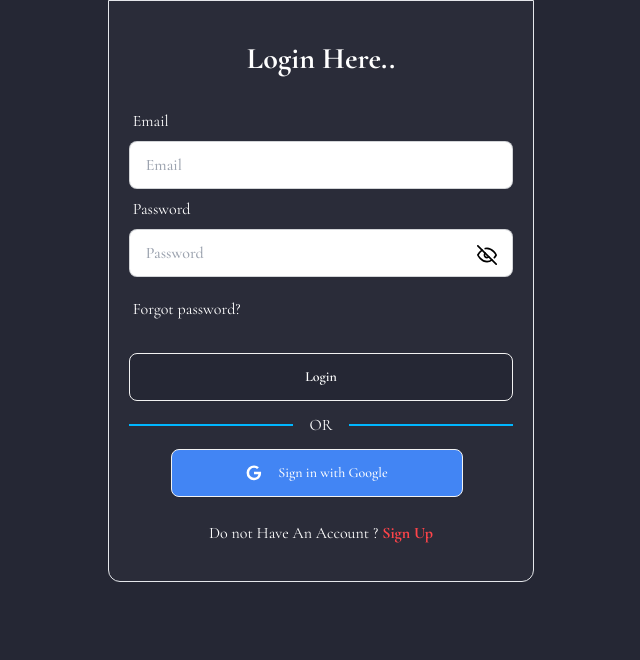
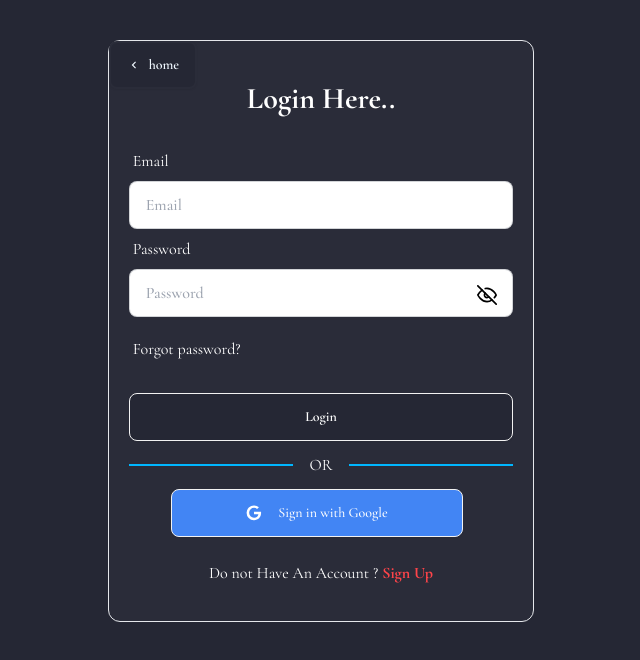
Before and after one commit to alsafa012/job-task-project, a React (Vite) app: page /login in a window 1280 px wide. Shown: the top 660 px of the page, without its empty margins (319-959 px from the left). Built offline with nearby package versions, Linux system fonts and the light colour scheme; no server answers.

Commit message:
login and signup page navigate function implemented

```diff
--- a/src/Pages/LoginPage/LoginPage.jsx
+++ b/src/Pages/LoginPage/LoginPage.jsx
@@ -5,9 +5,9 @@ import Swal from "sweetalert2";
 import { AuthContext } from "../../Provider/AuthProvider";
 import WebsiteTitle from "../../Shared/WebsiteTitle/WebsiteTitle";
 import SocialLogin from "../../Components/SocialLogins/SocialLogin";
-// import { AuthContext } from "../../Provider/AuthProvider";
-// import PageTitle from "../../Components/PageTitle/PageTitle";
-
+import { MdNavigateBefore } from "react-icons/md";
+// import { PiNavigationArrowDuotone } from "react-icons/pi";
+// <PiNavigationArrowDuotone />
 const LoginPage = () => {
      // const from = location?.state?.from?.pathname || "/";
      const [showPassword, setShowPassword] = useState(false);
@@ -81,7 +81,6 @@ const LoginPage = () => {
                     );
                     navigate(from, { replace: true });
 
-
                     e.target.email.value = "";
                     e.target.password.value = "";
                })
@@ -93,17 +92,20 @@ const LoginPage = () => {
                });
      };
      return (
-          <div className="dark-bg min-h-screen">
+          <div className="dark-bg min-h-screen py-5 md:py-10">
                <WebsiteTitle title={"Login Page"}></WebsiteTitle>
                {/* <PageTitle title="Login"></PageTitle> */}
-               <div className="light-bg border text-white w-4/5 md:w-1/3 mx-auto p-5 rounded-b-xl">
+               <div className="relative light-bg border text-white w-4/5 md:w-1/2 lg:w-1/3 mx-auto p-5 rounded-xl">
                     <p className="text-3xl font-bold mb-6 text-center mt-5">
                          Login Here..
                     </p>
-                    <form
-                         onSubmit={handleLogin}
-                         className="text-white"
-                    >
+                    <Link to="/">
+                         <button className="btn login-btn absolute top-0 left-0">
+                              <MdNavigateBefore />
+                              home
+                         </button>
+                    </Link>
+                    <form onSubmit={handleLogin} className="text-white">
                          <div className="form-control">
                               <label className="label">
                                    <span className="">Email</span>
@@ -128,10 +130,7 @@ const LoginPage = () => {
                                    required
                               />
                               <label className="label mt-3">
-                                   <a
-                                        href="#"
-                                        className="-alt link link-hover"
-                                   >
+                                   <a href="#" className="-alt link link-hover">
                                         Forgot password?
                                    </a>
                               </label>
--- a/src/Pages/RegistrationPage/RegistrationPage.jsx
+++ b/src/Pages/RegistrationPage/RegistrationPage.jsx
@@ -7,7 +7,7 @@ import WebsiteTitle from "../../Shared/WebsiteTitle/WebsiteTitle";
 import axios from "axios";
 import moment from "moment";
 import SocialLogin from "../../Components/SocialLogins/SocialLogin";
-
+import { MdNavigateBefore } from "react-icons/md";
 const RegistrationPage = () => {
      const [showPassword, setShowPassword] = useState(false);
      const [errorMessage, setErrorMessage] = useState(false);
@@ -87,8 +87,10 @@ const RegistrationPage = () => {
                          ),
                          role: "user",
                     };
-                    axios.post("https://job-task-server-pi.vercel.app/users", userInfo).then(
-                         (res) => {
+                    axios.post(
+                         "https://job-task-server-pi.vercel.app/users",
+                         userInfo
+                    ).then((res) => {
                          if (res.data.insertedId) {
                               console.log(
                                    "user added successfully in the database"
@@ -100,8 +102,7 @@ const RegistrationPage = () => {
                               });
                               // navigate(from, { replace: true });
                          }
-                         }
-                    );
+                    });
                     Swal.fire(
                          "Good job!",
                          "User created successfully",
@@ -120,10 +121,16 @@ const RegistrationPage = () => {
      return (
           <div className="dark-bg min-h-screen py-5 md:py-10">
                <WebsiteTitle title={"SignUp Page"}></WebsiteTitle>
-               <div className="light-bg border text-white w-4/5 md:w-1/3 mx-auto p-5 rounded-xl">
+               <div className="relative light-bg border text-white w-4/5 md:w-1/2 lg:w-1/3 mx-auto p-5 rounded-xl">
                     <p className="text-3xl font-bold mb-6 text-center mt-5">
                          Sign Up Page
                     </p>
+                    <Link to="/">
+                         <button className="btn login-btn absolute top-0 left-0">
+                              <MdNavigateBefore />
+                              home
+                         </button>
+                    </Link>
                     <form onSubmit={handleRegister} className="text-white">
                          <div className="form-control">
                               <label className="label">
--- a/src/index.css
+++ b/src/index.css
@@ -23,3 +23,10 @@ body {
      border: 2px solid #2a2c39;
      color: aliceblue;
 }
+.login-btn{
+     background-color: #252734;
+     transition: background-color 2s ease, border-color 2s ease-out;
+     /* border-radius: 3rem; */
+     border: 2px solid #2a2c39;
+     color: aliceblue;
+}
```
Lines whose indentation alone changed are shown as unchanged.
